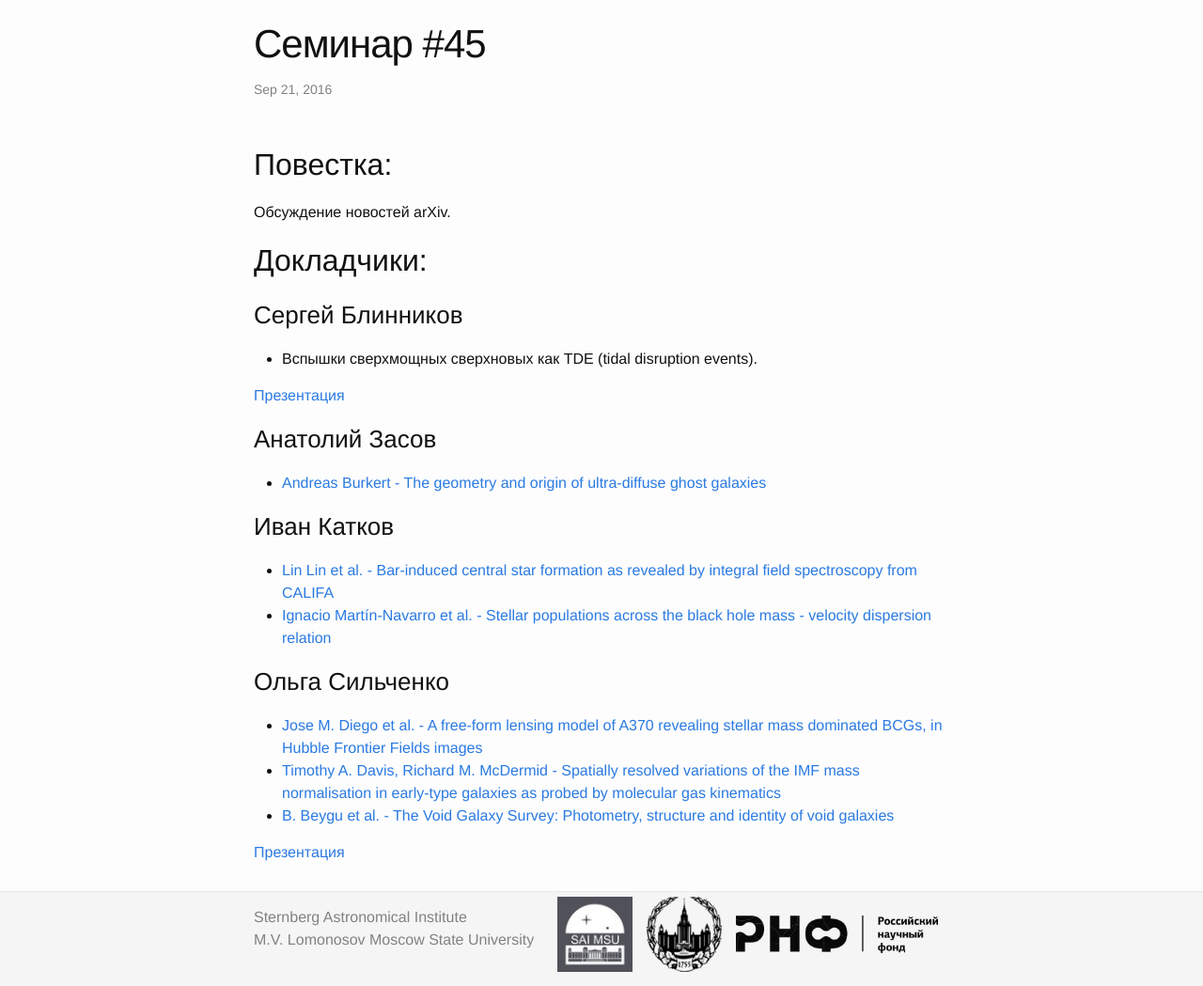
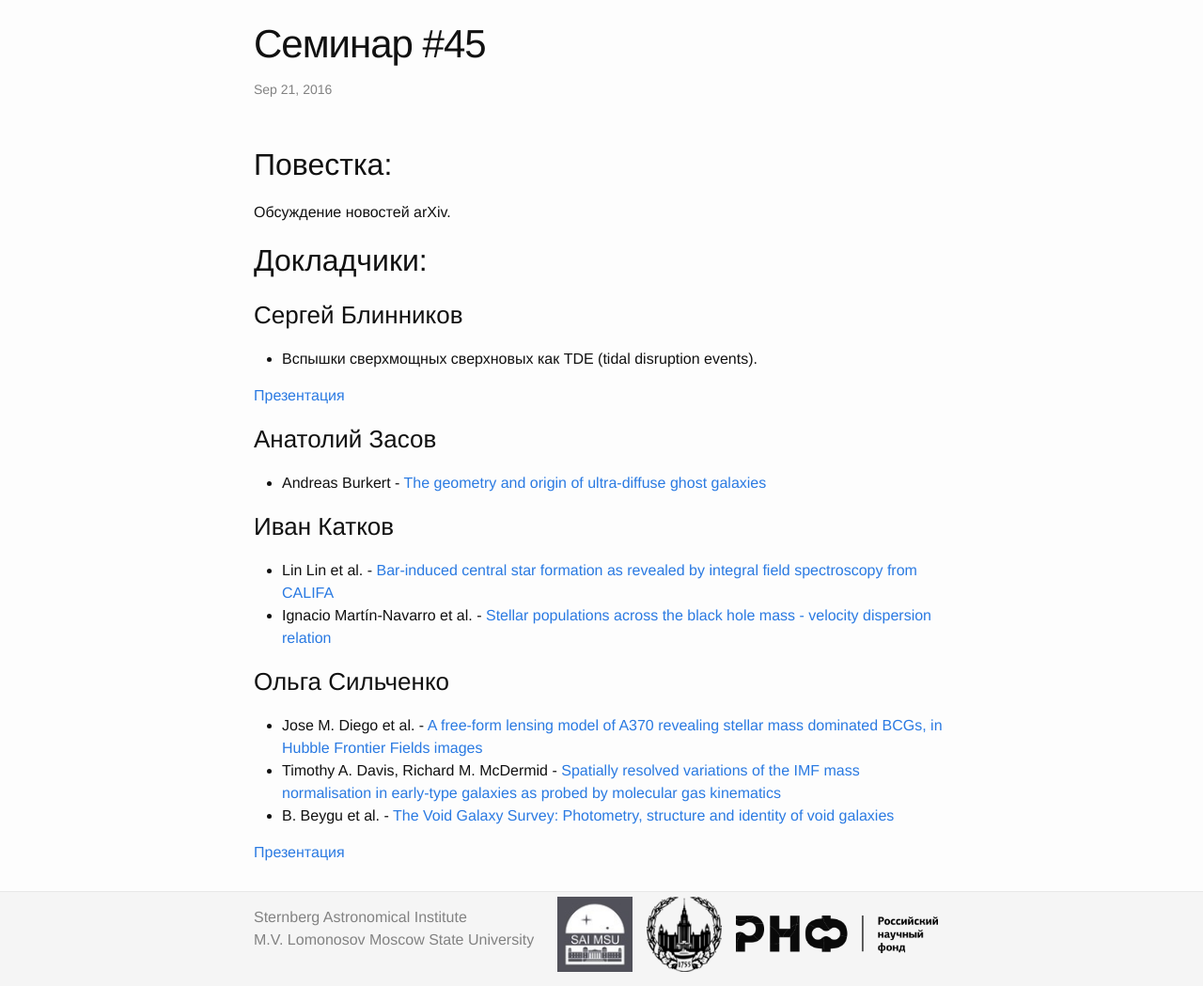
Before and after one commit to ivan-katkov/volga, a Jekyll site: the page built from _posts/2016-09-21-seminar.markdown, in a window 1280 px wide, cut to the strip 104-1153 px from the top of the page. Shown: the whole strip at 94% size. Built offline with Jekyll 4.4.1, drawn with Linux system fonts in a browser that asks for light colours.

Commit message:
Small changes.

```diff
--- a/_posts/2016-09-21-seminar.markdown
+++ b/_posts/2016-09-21-seminar.markdown
@@ -17,16 +17,16 @@ date:   2016-09-21 16:00:00 +0300
 
 ### Анатолий Засов
 
-- [Andreas Burkert - The geometry and origin of ultra-diffuse ghost galaxies](http://arxiv.org/abs/1609.00052v2)
+- Andreas Burkert - [The geometry and origin of ultra-diffuse ghost galaxies](http://arxiv.org/abs/1609.00052v2)
 
 ### Иван Катков
 
-- [Lin Lin et al. - Bar-induced central star formation as revealed by integral field spectroscopy from CALIFA](http://arxiv.org/abs/1609.05287)
-- [Ignacio Martín-Navarro et al. - Stellar populations across the black hole mass - velocity dispersion relation](http://arxiv.org/abs/1609.05899)
+- Lin Lin et al. - [Bar-induced central star formation as revealed by integral field spectroscopy from CALIFA](http://arxiv.org/abs/1609.05287)
+- Ignacio Martín-Navarro et al. - [Stellar populations across the black hole mass - velocity dispersion relation](http://arxiv.org/abs/1609.05899)
 
 ### Ольга Сильченко
-- [Jose M. Diego et al. - A free-form lensing model of A370 revealing stellar mass dominated BCGs, in Hubble Frontier Fields images](http://arxiv.org/abs/1609.04822)
-- [Timothy A. Davis, Richard M. McDermid - Spatially resolved variations of the IMF mass normalisation in early-type galaxies as probed by molecular gas kinematics](http://arxiv.org/abs/1609.03559)
-- [B. Beygu et al. - The Void Galaxy Survey: Photometry, structure and identity of void galaxies](http://arxiv.org/abs/1609.04920)
+- Jose M. Diego et al. - [A free-form lensing model of A370 revealing stellar mass dominated BCGs, in Hubble Frontier Fields images](http://arxiv.org/abs/1609.04822)
+- Timothy A. Davis, Richard M. McDermid - [Spatially resolved variations of the IMF mass normalisation in early-type galaxies as probed by molecular gas kinematics](http://arxiv.org/abs/1609.03559)
+- B. Beygu et al. - [The Void Galaxy Survey: Photometry, structure and identity of void galaxies](http://arxiv.org/abs/1609.04920)
 
 [Презентация]({{ site.github.url }}/downloads/astroph43.pdf)
```
